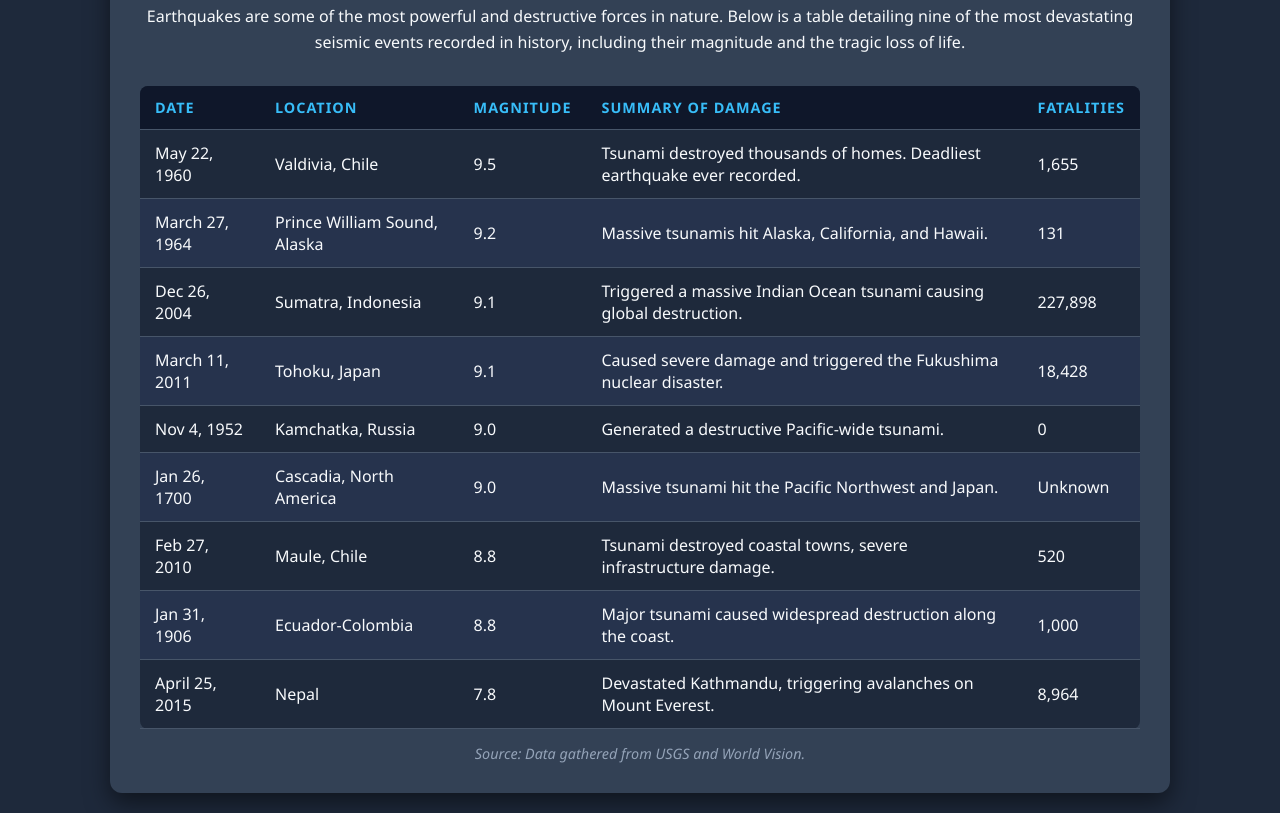
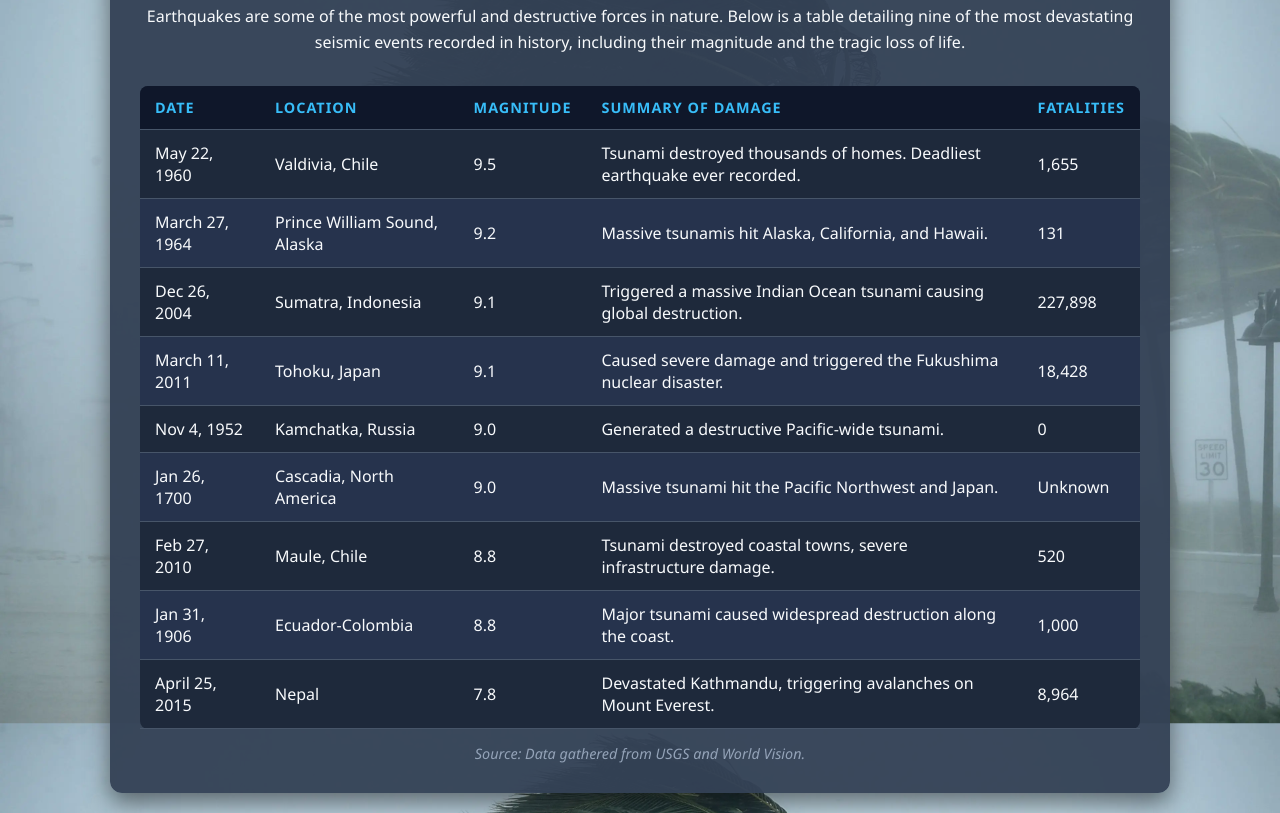
Before and after one commit to uzairahmed008/fa26-tables-uzairahmed008, a plain HTML site: page index.html in a window 1280 px wide. Shown: the part 130-943 px from the top of the page. Drawn offline with Linux system fonts and the light colour scheme.

Commit message:
Added extra credit background image

```diff
--- a/style.css
+++ b/style.css
@@ -1,7 +1,10 @@
 body {
   font-family: 'Segoe UI', Tahoma, Geneva, Verdana, sans-serif;
   background-color: #1e293b;
-  /* Dark stormy blue */
+  background-image: url('storm.webp');
+  background-size: cover;
+  background-position: center;
+  background-attachment: fixed;
   color: #f8fafc;
   margin: 0;
   padding: 20px;
@@ -10,7 +13,8 @@ body {
 }
 
 .weather-container {
-  background-color: #334155;
+  background-color: rgba(51, 65, 85, 0.95);
+  /* Slight transparency so the background image peeks through */
   padding: 30px;
   border-radius: 12px;
   box-shadow: 0 10px 25px rgba(0, 0, 0, 0.5);
```
Also changed, not shown: storm.webp (added).
